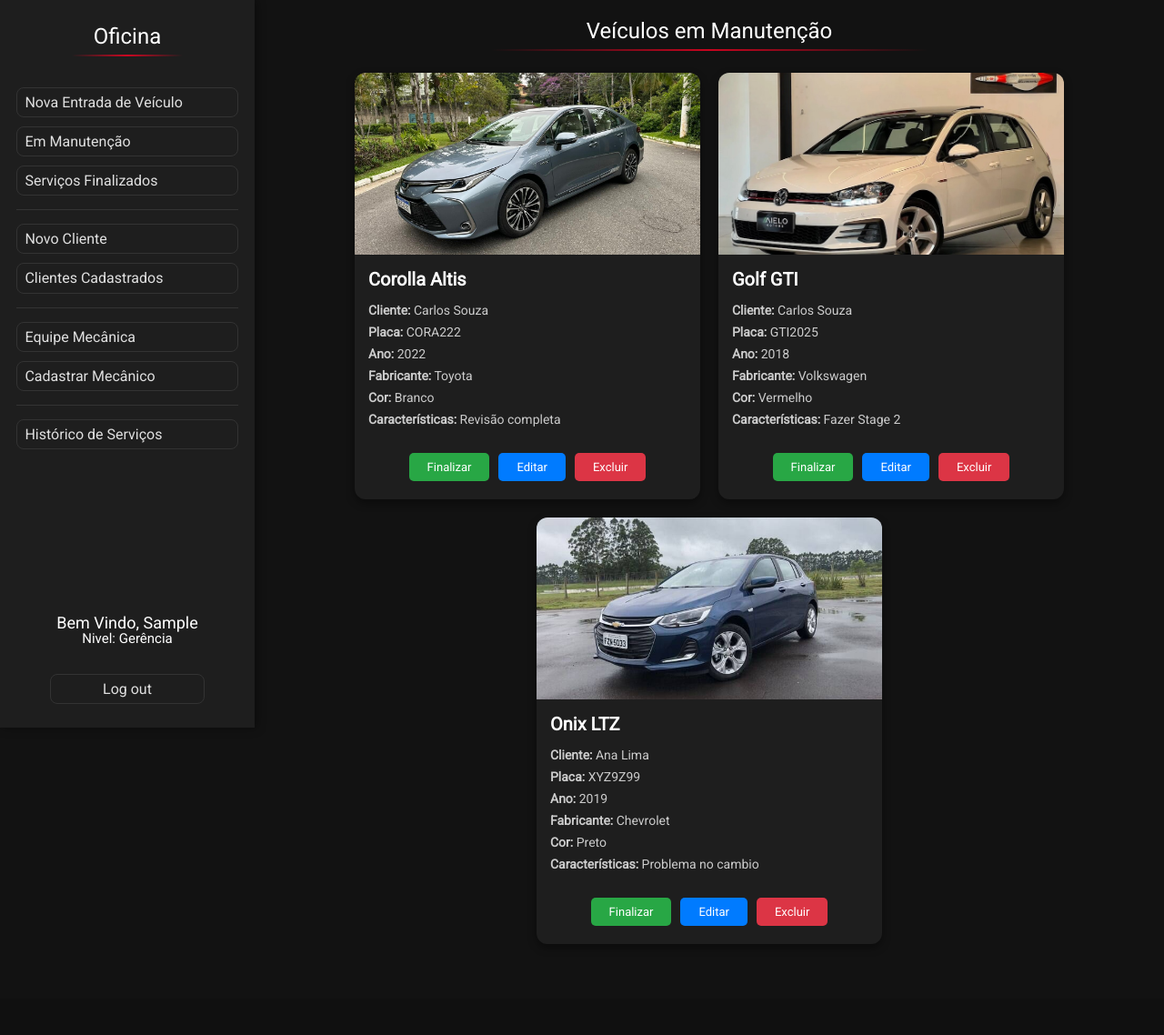
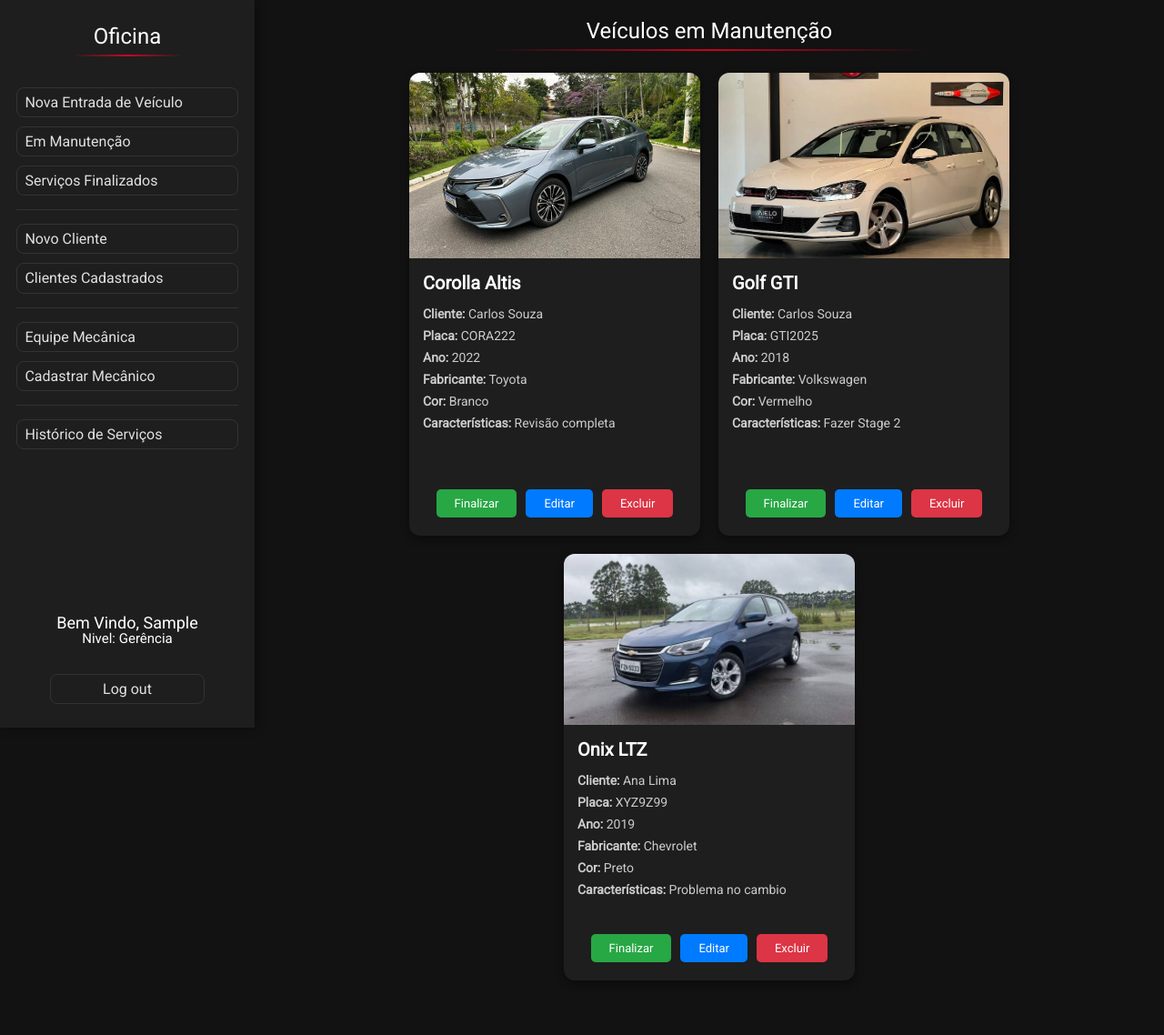
Before and after one commit to Kaldeira/sistema-oficina, a PHP site: page /Visao/ListarCarros.php in a window 1280 px wide. Shown: the whole page at 91% size. Before the commit the page ends 1038 px from the top, so only its background shows below. Run offline with PHP 8.4, Linux system fonts and the light colour scheme; the visitor is signed in with stand-in values (Sample User, id 1); data comes from the database, SQL or seed files in the repository.

Commit message:
changed card size

```diff
--- a/Visao/css/showroom.css
+++ b/Visao/css/showroom.css
@@ -51,8 +51,8 @@ body {
     border-radius: 12px;
     box-shadow: 0 4px 10px rgba(0, 0, 0, 0.4);
     width: 100%;
-    max-width: 380px;
-    min-height: 460px;
+    max-width: 320px;
+    min-height: 400px;
     overflow: hidden;
     transition: transform 0.2s ease;
 }
@@ -63,7 +63,7 @@ body {
 
 .card img {
     width: 100%;
-    height: 200px;
+    height: 40%;
     object-fit: cover;
 }
 
```
